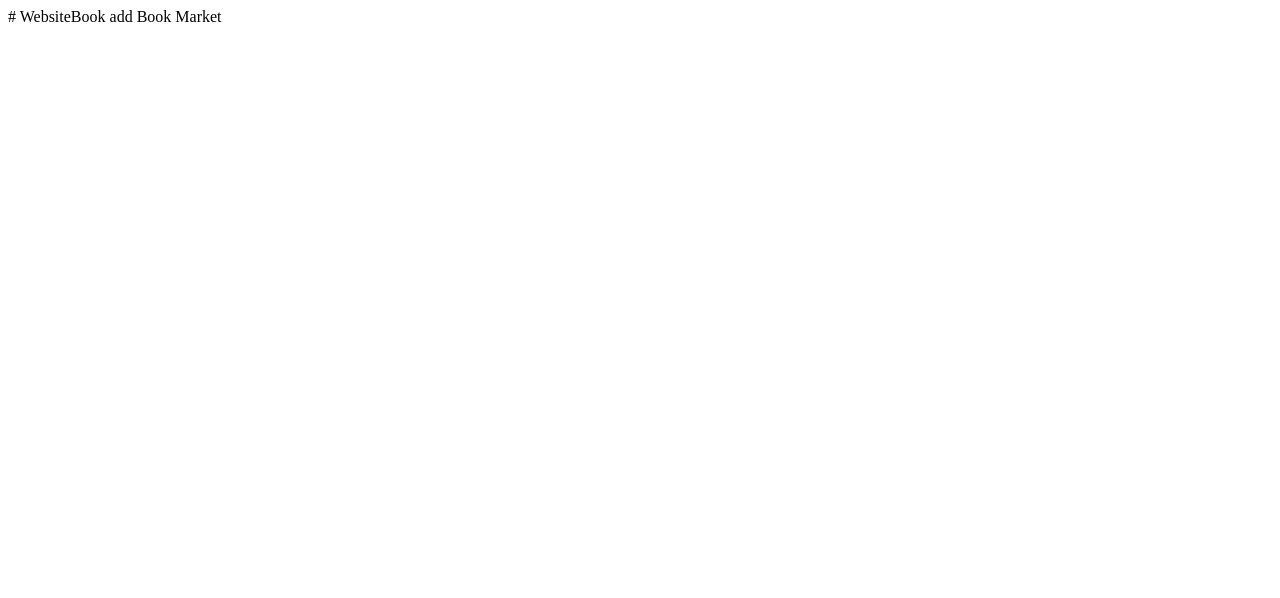
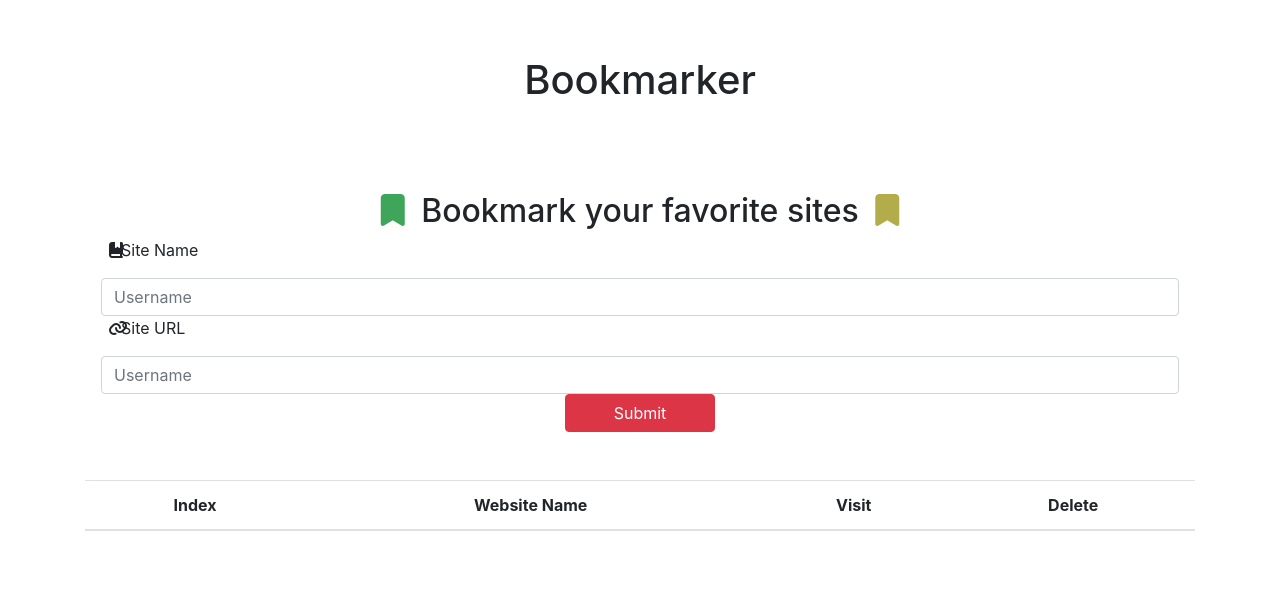
Before and after one commit to ahmedmetwally2092003-art/WebsiteBook, a plain HTML site: page Bookmarker/index.html in a window 1280 px wide. Drawn offline with nearby package versions, Linux system fonts and the light colour scheme.

Commit message:
Update index.html

```diff
--- a/Bookmarker/index.html
+++ b/Bookmarker/index.html
@@ -1,2 +1,63 @@
-# WebsiteBook
-add Book Market
+<!DOCTYPE html>
+<html lang="en">
+<head>
+    <meta charset="UTF-8">
+    <meta name="viewport" content="width=device-width, initial-scale=1.0">
+    <link rel="stylesheet" href="https://cdnjs.cloudflare.com/ajax/libs/font-awesome/6.5.0/css/all.min.css">
+    <link rel="stylesheet" href="css/bootstrap.min.css">
+    <link rel="stylesheet" href="css/all.min.css">
+    <link href="https://fonts.googleapis.com/css2?family=Pacifico&display=swap" rel="stylesheet">
+    <link href="https://fonts.googleapis.com/css2?family=Righteous&display=swap" rel="stylesheet">
+    <link rel="stylesheet" href="css/style.css">
+    <title>Bookmark</title>
+</head>
+<body>
+    <section class="interface py-5">
+    <div class="container d-flex flex-column justify-content-center align-items-center">
+        <div class="header">
+            <h1 class="py-2  position-relative z-1">
+                Bookmarker
+            </h1>
+        </div>
+        <div class="bookmark-body  w-100 p-3 py-4 mt-5 d-flex flex-column justify-content-center align-items-center gap-4 ">
+            <h2>
+                 <i class="fa-solid fa-bookmark" style="color: #3fa55b;"></i>
+                 Bookmark your favorite sites
+                 <i class="fa-solid fa-bookmark" style="color: #b3ac4a;"></i>
+                </h2>
+                <div class="site-name w-100 d-flex flex-column justify-content-center">
+                <label for="siteName" class="pb-2  fw-semibold"> <i class=" fa-solid fa-book-bookmark px-2"></i>Site Name</label>
+                <input type="text" oninput="validateAllInputs(this)" id="siteName" class="form-control" placeholder="Username" aria-label="Username" aria-describedby="basic-addon1">
+                <div class="alert alert-danger d-none" id="alertName">
+                  <p>Name Must start with capital letter min 3 max 5</p>
+                </div>
+                </div>
+                <div class="site-Url w-100 d-flex flex-column justify-content-center">
+                <label for="bookmarkURL" class="pb-2  fw-semibold"> <i class="fa-solid fa-link px-2"></i>Site URL</label>
+                <input type="text" oninput="validateAllInputs(this)" id="bookmarkURL" class="form-control" placeholder="Username" aria-label="Username" aria-describedby="basic-addon1">
+                <div class="alert alert-danger d-none" id="alertName">
+                  <p>Name Must start with capital letter min 3 max 5</p>
+                </div>
+                </div>
+
+                <button type="button" onclick="addSite()" class="btn btn-danger px-5">Submit</button>
+        </div>
+        <table class="table mt-4" id="table">
+  <thead class="text-center">
+    <tr>
+      <th scope="col">Index</th>
+      <th scope="col">Website Name</th>
+      <th scope="col">Visit</th>
+      <th scope="col">Delete</th>
+    </tr>
+  </thead>
+  <tbody id="tablebody">
+
+  </tbody>
+</table>
+    </div>
+    </section>
+    <script src="js/bootstrap.bundle.min.js"></script>
+    <script src="js/main.js"></script>
+</body>
+</html>
```
